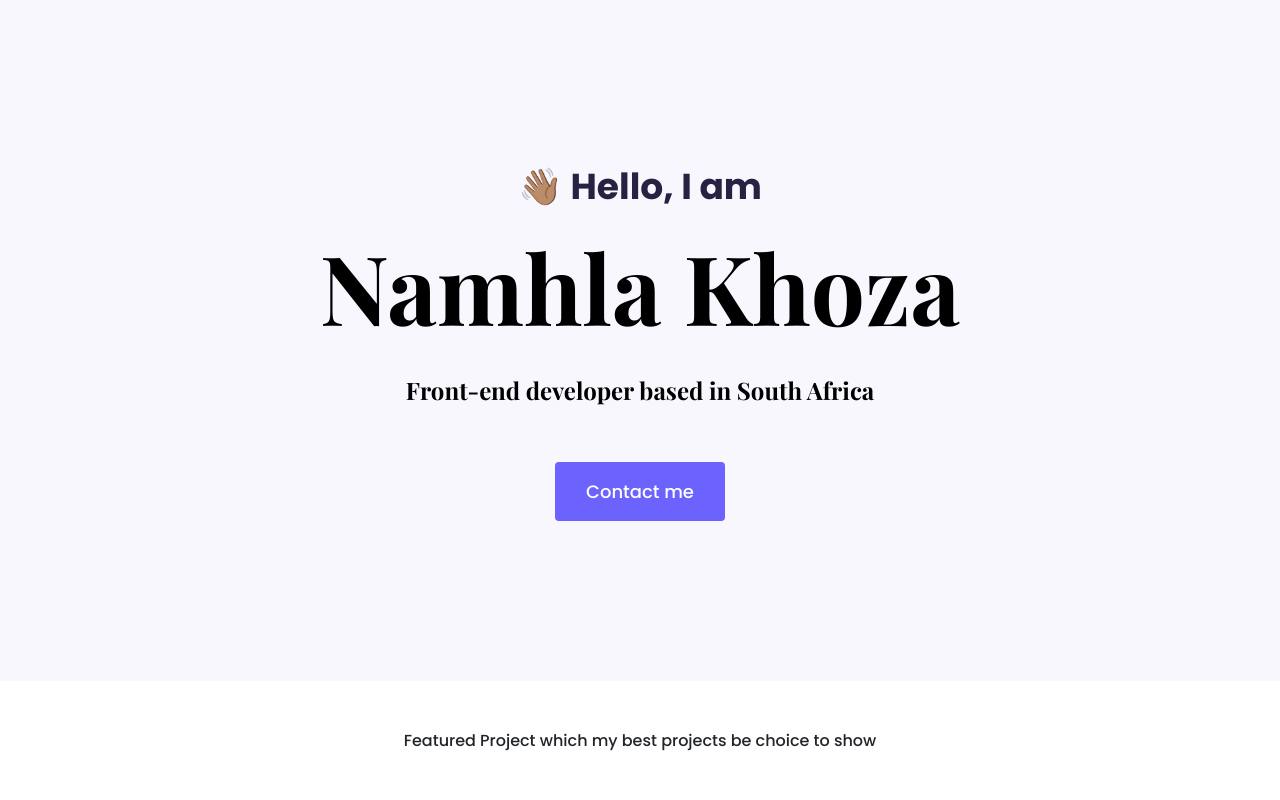
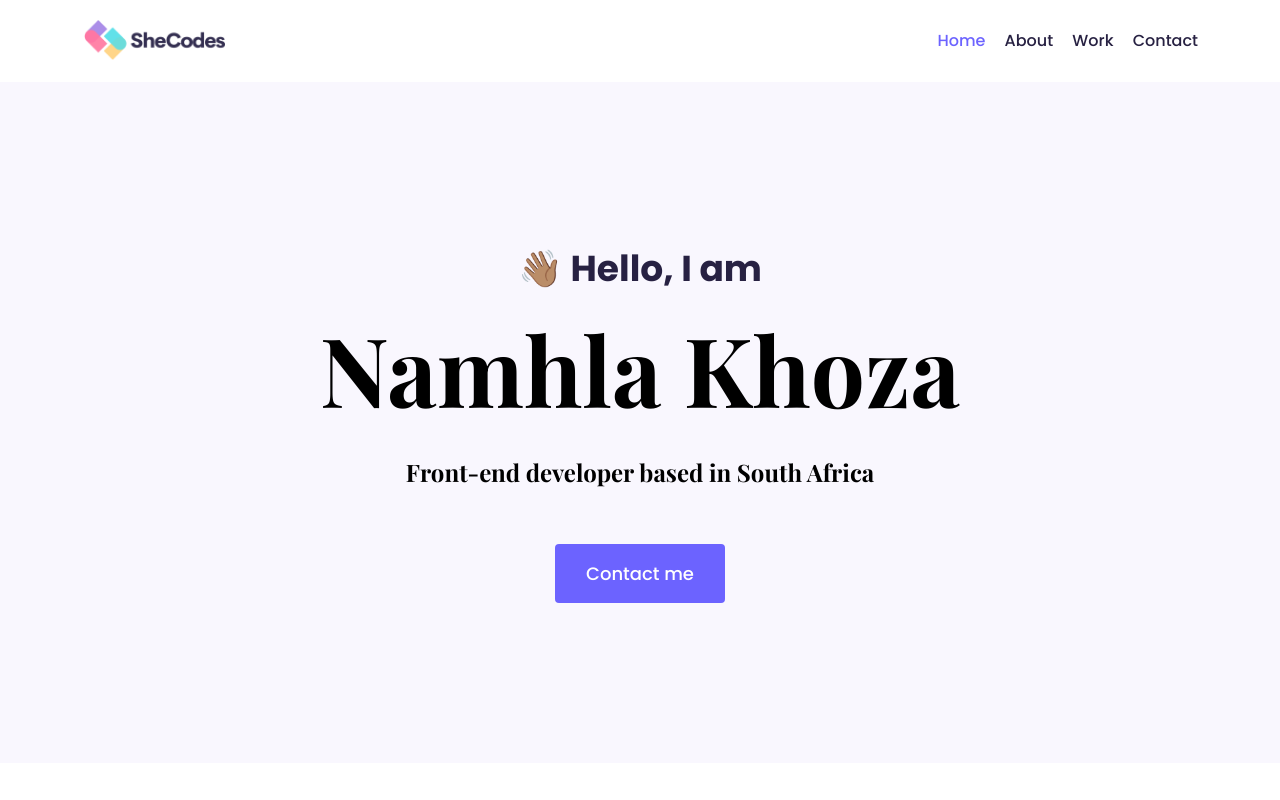
Before and after one commit to NamhlaKhoza/Portfolio-, a plain HTML site: page index.html in a window 1280 px wide. Shown: the top 800 px of the page. Drawn offline with nearby package versions, Linux system fonts and the light colour scheme.

Commit message:
nav added

```diff
--- a/index.html
+++ b/index.html
@@ -16,6 +16,28 @@
     <link rel="stylesheet" href="/resources/styles.css">
 </head>
 <body>
+    <div class="container">
+        <nav class="d-flex justify-content-between">
+            <a href="/">
+                <img src="/images/logo.jpg" class="logo d-none d-md-block" alt="" />
+                <img src="/images/logo-smaller.jpg" class="logo d-block d-md-none" alt="" />
+            </a>
+            <ul>
+                <li class="active">
+                    <a href="/"> Home</a>
+                </li>
+                <li>
+                    <a href="/about.html"> About</a>
+                </li>
+                <li>
+                    <a href="/work.html"> Work</a>
+                </li>
+                <li>
+                    <a href="/contact.html"> Contact</a>
+                </li>
+            </ul>
+        </nav>
+    </div>
 <div class="contain">
     <p>👋🏽 Hello, I am</p>
     <h1>
--- a/resources/styles.css
+++ b/resources/styles.css
@@ -120,6 +120,37 @@ font-weight: normal;
     margin: 30px;
 }
 
+.logo {
+    max-height: 40px;
+}
+
+nav {
+    padding: 20px 0;
+}
+
+nav ul {
+    padding: 0;
+    margin: 0;
+}
+
+nav li {
+    display: inline;
+    list-style: none;
+    line-height: 42px;
+    margin-left: 15px;
+}
+
+nav a {
+    text-decoration: none;
+    color: #272142;
+    transition: all 100ms ease-in-out;
+}
+
+nav a:hover,
+nav li.active a {
+    color: var(--button-color);
+}
+
 @media (max-width: 900px) {
     h1 {
         font-size: 44px;
```
Also changed, not shown: images/logo-smaller.jpg (added), images/logo.jpg (added).
